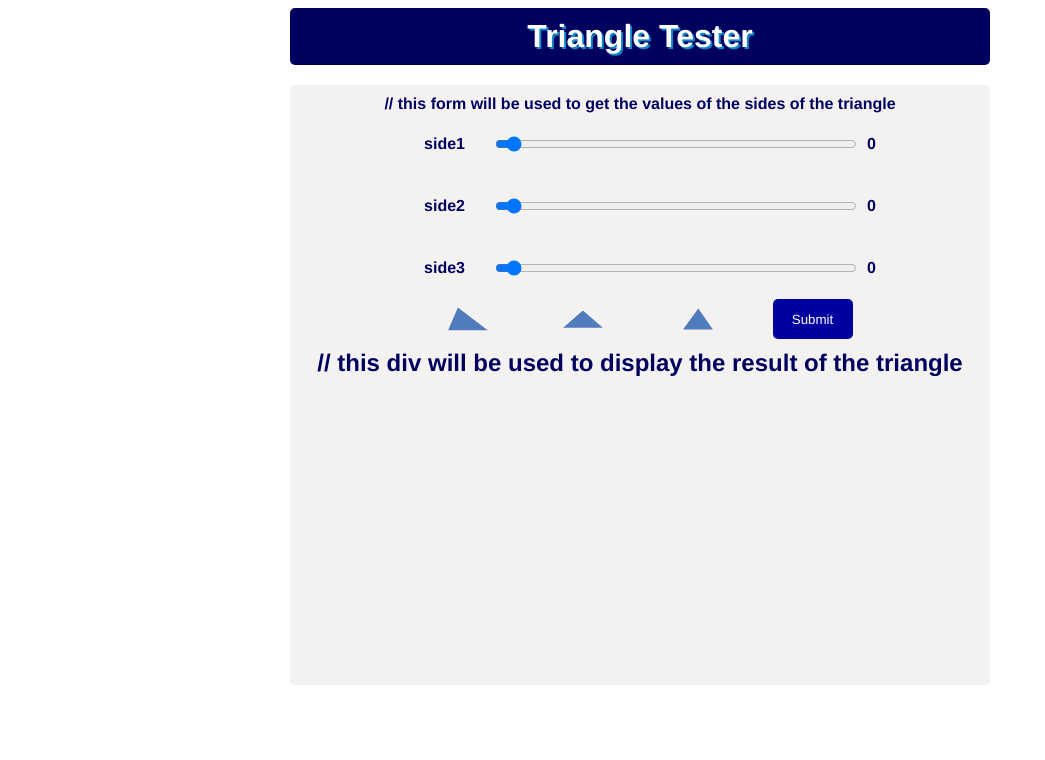
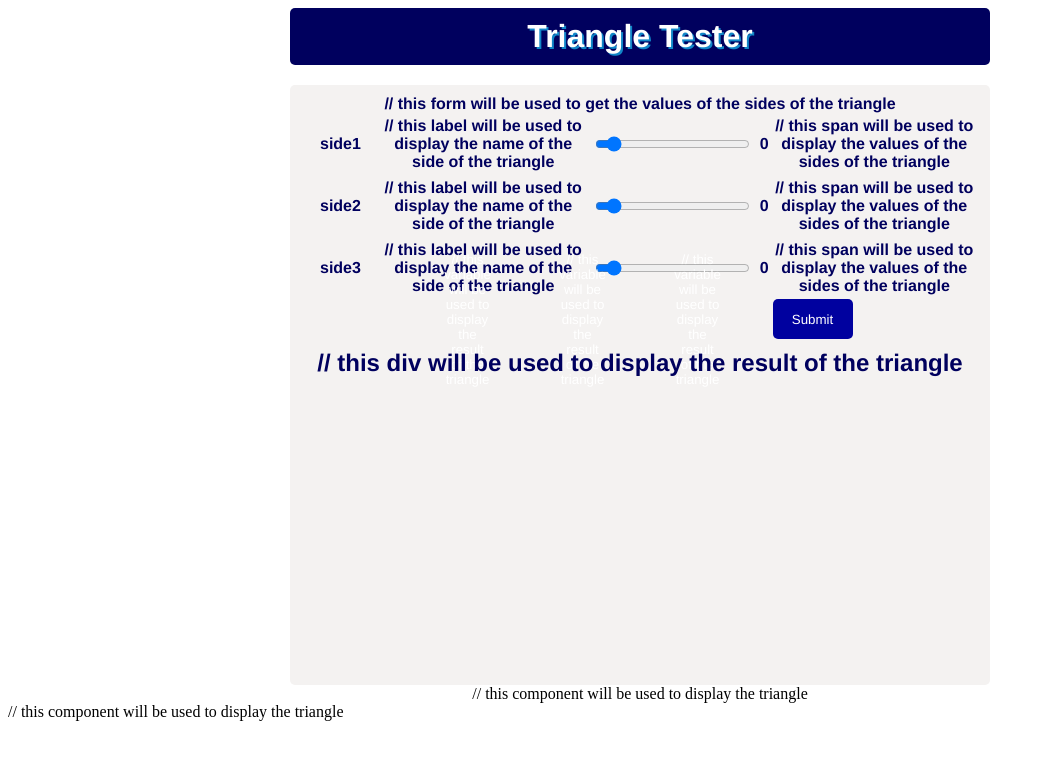
Before and after one commit to DEJENERUTA/nordea_assignment, a React (Create React App) app: page / in a window 1280 px wide. Shown: the top 760 px of the page, without its empty margins (0-1045 px from the left). Built offline with nearby package versions, Linux system fonts and the light colour scheme.

Commit message:
explain the concept of the code

```diff
--- a/src/App.js
+++ b/src/App.js
@@ -5,7 +5,7 @@ function App() {
   return (
     <div className="App">
       <h1 className="title">Triangle Tester</h1>
-      <Traingle />
+      <Traingle /> // this component will be used to display the triangle
     </div>
   );
 }
--- a/src/components/BtnIcon.js
+++ b/src/components/BtnIcon.js
@@ -1,9 +1,14 @@
 import React from "react";
 
 const BtnIcon = ({ children, fun }) => {
+  // this snippet will be used to display the icon of the triangle
   return (
-    <button onClick={fun} className="btn btn-primary btn-overrider">
-      {children}
+    <button
+      onClick={fun} // this function will be used to reset the values of the sides of the triangle
+      className="btn btn-primary btn-overrider"
+    >
+      {children} // this variable will be used to display the result of the
+      triangle
     </button>
   );
 };
--- a/src/components/formGroup/FormGroup.js
+++ b/src/components/formGroup/FormGroup.js
@@ -1,22 +1,24 @@
-import { useId } from "react";
+import { useId } from "react"; // this snippet from src/components/triangle/Triangle.js:
 import "./FormGroup.css";
 const FormGroup = ({ name, state, setState }) => {
-  const side = useId();
+  const side = useId(); // this variable will be used to store the value of the side of the triangle
   return (
     <div className="form-group">
-      <label htmlFor={side}>{name}</label>
-      <input
+      <label htmlFor={side}>{name}</label> // this label will be used to display
+      the name of the side of the triangle
+      <input // this input will be used to get the values of the sides of the triangle
         name={name}
         type="range"
-        step={10}
+        step={10} // this variable will be used to set the step of the input to 10 (the value of the side of the triangle will be in the range of 0 to 100)
         min="0"
         max="100"
         className="form-control"
-        id={side}
-        value={state}
-        onChange={(e) => setState(Number(e.target.value))}
+        id={side} // this variable will be used to store the value of the side of the triangle
+        value={state} // this variable will be used to store the value of the side of the triangle
+        onChange={(e) => setState(Number(e.target.value))} // this function will be used to set the values of the sides of the triangle
       />
-      <span>{state}</span>
+      <span>{state}</span> // this span will be used to display the values of
+      the sides of the triangle
     </div>
   );
 };
--- a/src/index.js
+++ b/src/index.js
@@ -2,9 +2,9 @@ import React from "react";
 import ReactDOM from "react-dom/client";
 import App from "./App";
 
-const root = ReactDOM.createRoot(document.getElementById("root"));
+const root = ReactDOM.createRoot(document.getElementById("root")); // this variable will be used to display the triangle
 root.render(
   <React.StrictMode>
-    <App />
+    <App /> // this component will be used to display the triangle
   </React.StrictMode>
 );
```
